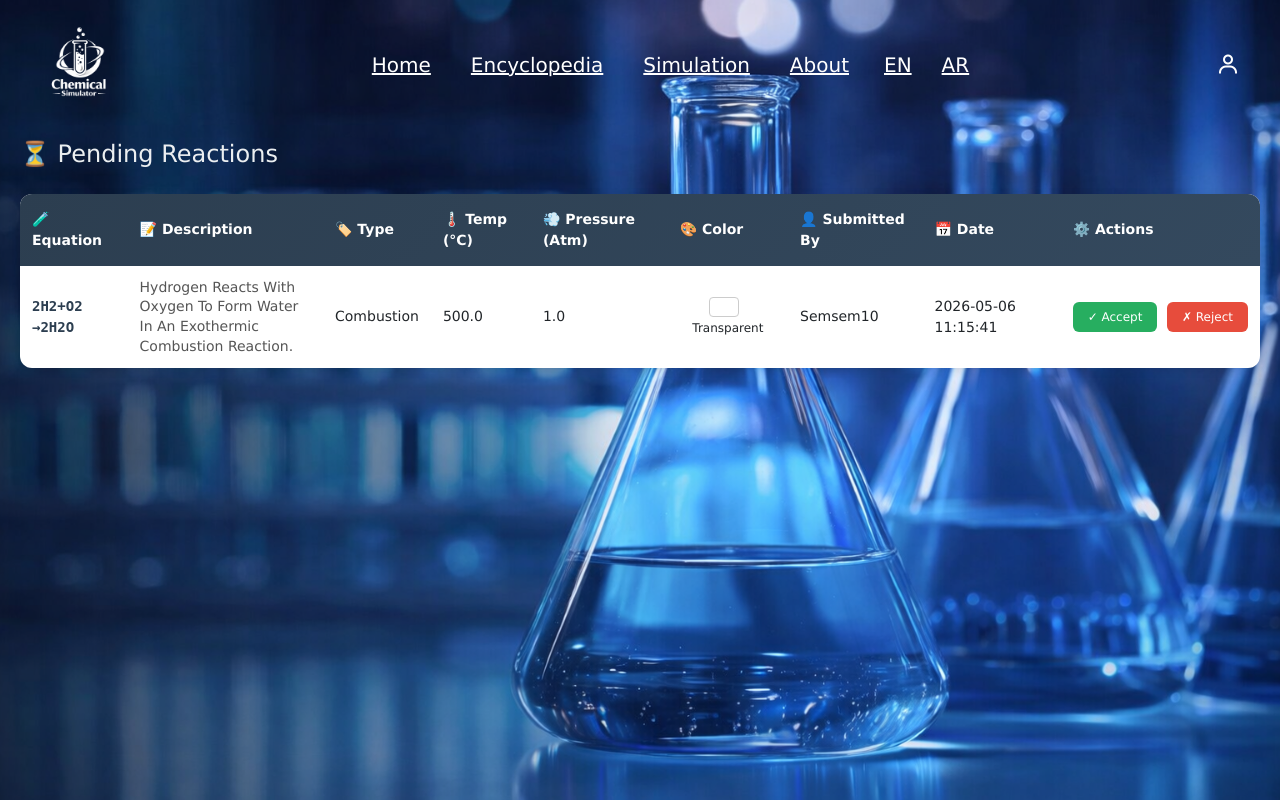
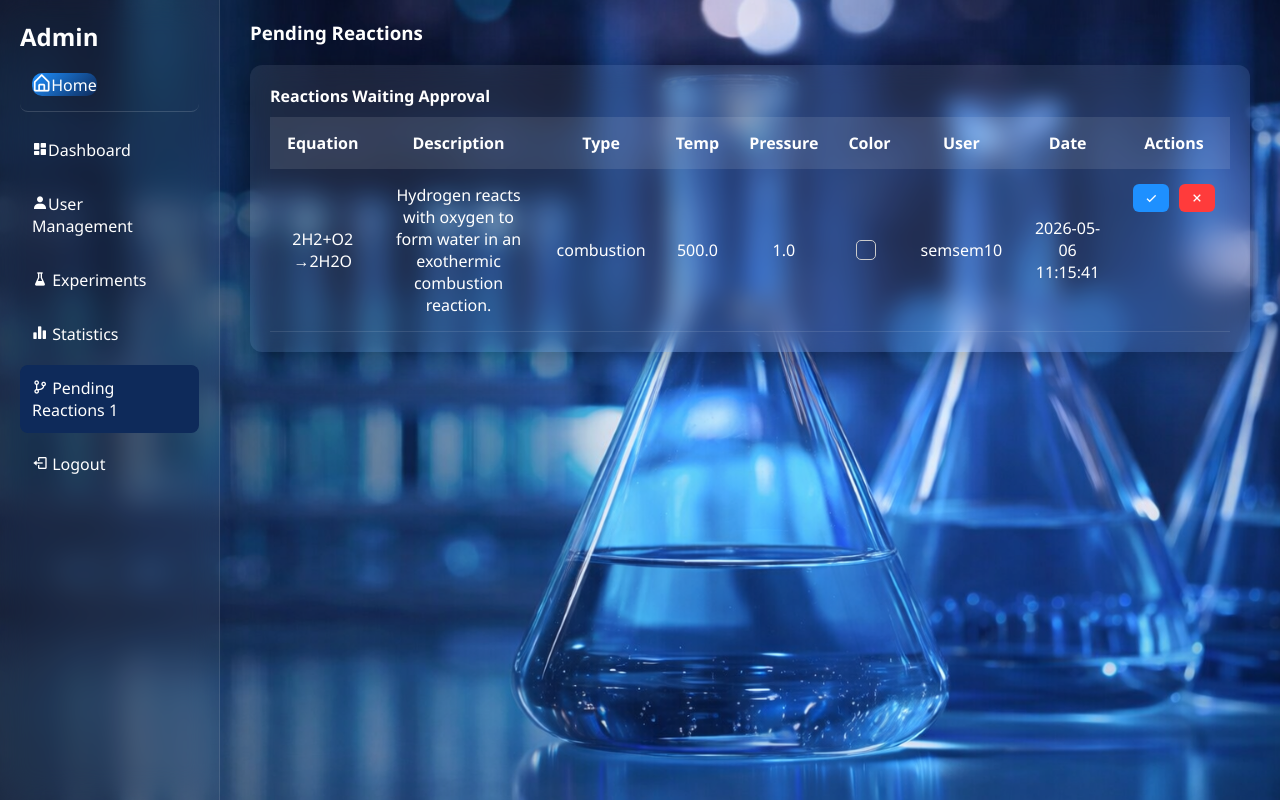
Before and after one commit to aaui4/chemical, a Flask app: page /admin/pending_reactions in a window 1280 px wide. Run offline with Flask 3, Linux system fonts and the light colour scheme; a user stored in the database is signed in; data comes from the database, SQL or seed files in the repository; both versions use the stored data as it was after the commit; some web fonts are replaced.

Commit message:
new update

```diff
--- a/routes/admin.py
+++ b/routes/admin.py
@@ -29,7 +29,7 @@ def dashboard():
        """).fetchone()["count"]
 
     reaction_results = db.execute("""
-        SELECT cr.equation, rr.state, s.date,
+        SELECT cr.equation, rr.state, s.date
         FROM reaction_results rr
         JOIN simulation s ON rr.simulation_id = s.id
         JOIN chemical_reactions cr ON s.reaction_id = cr.id
--- a/static/css/admin.css
+++ b/static/css/admin.css
@@ -335,6 +335,7 @@ tbody tr:hover {
 .add-modal h2 {
     font-size: 18px;
     margin-bottom: 10px;
+    color: #0e2a5a;
 }
 
 /* زر الإغلاق */
--- a/static/css/reaction.css
+++ b/static/css/reaction.css
@@ -1,13 +1,39 @@
+* {
+  margin: 0;
+  padding: 0;
+  box-sizing: border-box;
+  font-family: "Segoe UI", sans-serif;
+}
+
+body {
+  height: 100vh;
+  background: url("../img/img1.png") no-repeat center center / cover;
+}
+
+.overlay {
+  position: fixed;
+  top: 80px; /*  عوّض ارتفاع الهيدر */
+  left: 0;
+  right: 0;
+  bottom: 0;
+
+  display: flex;
+  justify-content: center;
+  align-items: center;
+}
 /* ========== القسم الأول: Add Reaction Form ========== */
 
 .reaction-form-container {
-    max-width: 700px;
-    margin: 0 auto;
+    max-height: 90vh;
     background: white;
     border-radius: 16px;
     padding: 30px;
     box-shadow: 0 4px 20px rgba(0, 0, 0, 0.1);
+    padding-right: 10px; /* باش scrollbar ما يغطيش المحتوى */
+    overflow-y: auto;   /* scroll عمودي */
+
 }
+
 
 .reaction-form-container h2 {
     text-align: center;
--- a/templates/admin/sidebar.html
+++ b/templates/admin/sidebar.html
@@ -2,7 +2,7 @@
   <h2>{{ _('Admin') }}</h2>
 
   <ul class="menu">
-    <!-- 🏠 زر HOME -->
+    <!--  زر HOME -->
     <li class="home-item">
       <a href="/">
         <i class="bx bx-home-alt"></i>{{ _('Home') }}
--- a/templates/base.html
+++ b/templates/base.html
@@ -38,5 +38,8 @@
     {% endwith %}
 
     {% block content %}{% endblock %}
+
+
+
   </body>
 </html>
--- a/templates/reaction/pending_reactions.html
+++ b/templates/reaction/pending_reactions.html
@@ -1,56 +1,95 @@
-{% extends "base.html" %}
-
-{% block head %}
-<link rel="stylesheet" href="{{ url_for('static', filename='css/reaction.css') }}">
-{% endblock %}
 
 {% block content %}
-<div class="pending-container">
-    <h2>⏳{{ _(' Pending Reactions') }}</h2>
+
+<link rel="stylesheet" href="{{ url_for('static', filename='css/admin.css') }}"/>
+<link rel="stylesheet" href="{{ url_for('static', filename='css/reaction.css') }}">
+<link href="https://unpkg.com/boxicons@2.1.4/css/boxicons.min.css" rel="stylesheet"/>
+
+<title>{{ _('Pending Reactions') }}</title>
+
+<div class="container">
+    {% include 'admin/sidebar.html' %}
+
+    <main class="main">
+
+        <!-- TOP BAR -->
+        <div class="topbar">
+            <h3> {{ _('Pending Reactions') }}</h3>
+        </div>
+
+        <!-- TABLE -->
+        <div class="table-box glass-table">
+            <h4>{{ _('Reactions Waiting Approval') }}</h4>
 
             {% if reactions %}
-    <div class="table-responsive">
-        <table class="pending-table">
+            <table>
                 <thead>
                     <tr>
-                    <th>🧪{{ _(' Equation') }}</th>
-                    <th>📝{{ _(' Description') }}</th>
-                    <th>🏷️{{ _(' Type') }}</th>
-                    <th>🌡️{{ _(' Temp (°C)') }}</th>
-                    <th>💨{{ _(' Pressure (atm)') }}</th>
-                    <th>🎨{{ _(' Color') }}</th>
-                    <th>👤{{ _(' Submitted by') }}</th>
-                    <th>📅{{ _(' Date') }}</th>
-                    <th>⚙️{{ _(' Actions') }}</th>
+                        <th > {{ _('Equation') }}</th>
+                        <th> {{ _('Description') }}</th>
+                        <th> {{ _('Type') }}</th>
+                        <th> {{ _('Temp') }}</th>
+                        <th> {{ _('Pressure') }}</th>
+                        <th> {{ _('Color') }}</th>
+                        <th> {{ _('User') }}</th>
+                        <th> {{ _('Date') }}</th>
+                        <th>{{ _('Actions') }}</th>
                     </tr>
                 </thead>
+
                 <tbody>
                 {% for reaction in reactions %}
                     <tr data-color="{{ reaction[8] or '#ffffff' }}">
-                    <td class="equation-cell">{{ reaction[1] }}</td>
-                    <td class="description-cell"> {{ reaction[2] or _('No description') }}</td>
+
+                        <td>{{ reaction[1] }}</td>
+                        <td>{{ reaction[2] or _('No description') }}</td>
                         <td>{{ reaction[3] or _('N/A') }}</td>
                         <td>{{ reaction[4] or _('N/A') }}</td>
                         <td>{{ reaction[5] or _('N/A') }}</td>
 
-                    <td class="color-cell">
-                        <div class="color-preview" id="color-{{ loop.index }}"></div>
-                        <span class="color-value">{{ reaction[8] or _('Not set') }}</span>
+                        <!-- COLOR -->
+                        <td>
+                            <div class="color-preview"
+                                 style="background: {{ reaction[8] or '#fff' }};
+                                        width:20px;height:20px;border-radius:5px;">
+                            </div>
                         </td>
+
                         <td>{{ reaction[7] }}</td>
                         <td>{{ reaction[6] }}</td>
-                    <td class="actions-cell">
-                        <a href="{{ url_for('reaction.accept', id=reaction[0]) }}" class="btn-accept">✓{{ _(' Accept') }}</a>
-                        <a href="{{ url_for('reaction.reject', id=reaction[0]) }}" class="btn-reject">✗{{ _(' Reject') }}</a>
+
+                        <!-- ACTIONS -->
+                        <td class="actions">
+
+                            <!-- ACCEPT -->
+                            <a href="{{ url_for('reaction.accept', id=reaction[0]) }}"
+                               class="edit-btn"
+                               style="color:limegreen;">
+                                <i class='bx bx-check'></i>
+                            </a>
+
+                            <!-- REJECT -->
+                            <a href="{{ url_for('reaction.reject', id=reaction[0]) }}"
+                               class="delete-btn">
+                                <i class='bx bx-x'></i>
+                            </a>
+
                         </td>
+
                     </tr>
                 {% endfor %}
                 </tbody>
             </table>
+
+            {% else %}
+                <div class="empty-message">
+                     {{ _('No pending reactions') }}
                 </div>
-    {% else %}
-        <div class="empty-message">📭{{ _(' No pending reactions to review') }}</div>
             {% endif %}
+
+        </div>
+
+    </main>
 </div>
 
 <script src="{{ url_for('static', filename='js/reaction.js') }}"></script>
```
Also changed, not shown: static/css/search.css (+16 -11 lines), static/js/experiments.js (+45 -60 lines), templates/admin/experiments.html (+76 -30 lines), templates/reaction/add_reaction.html (+15 -15 lines), templates/search/compound_page.html (+8 -7 lines), database/chemical.db, usecas.drawio.png (deleted). Lines whose indentation alone changed are shown as unchanged.
